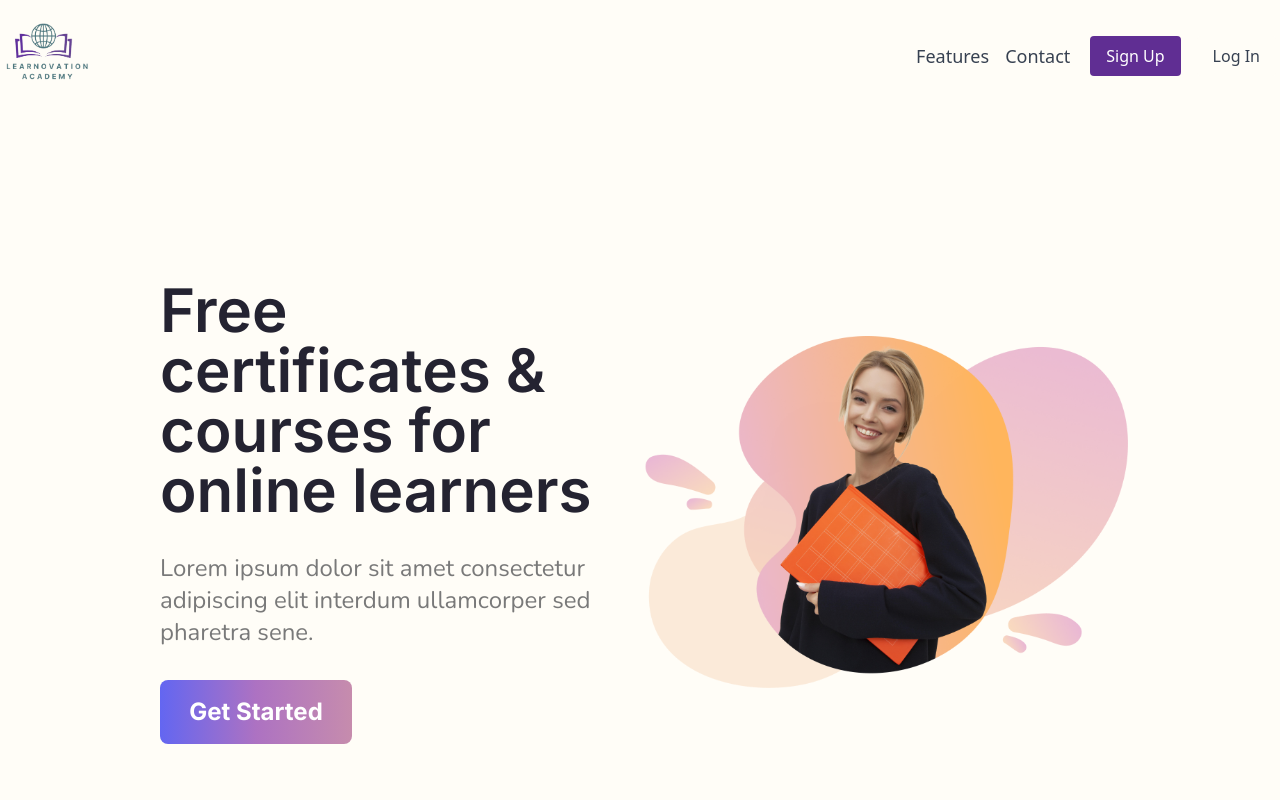
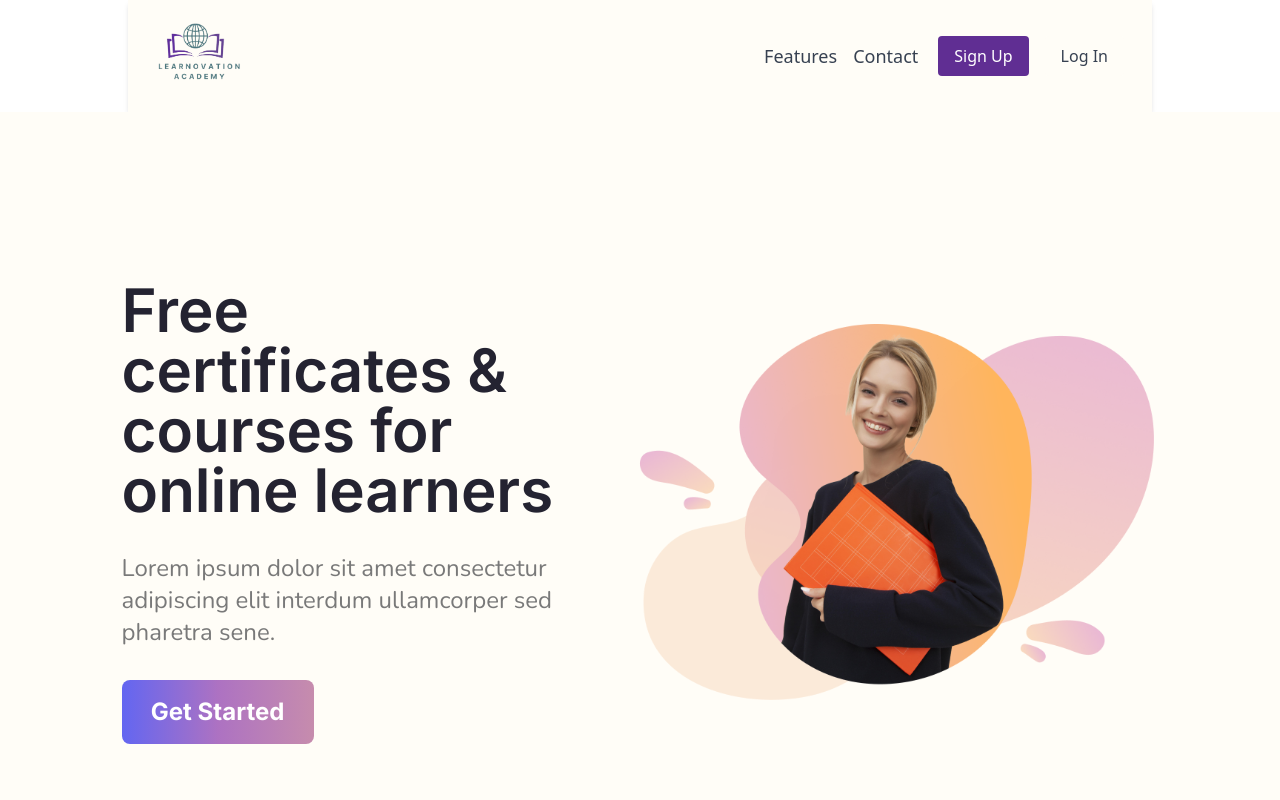
Before and after one commit to FevenSeyfu/Learnovation-by-innov8ors, a React (Vite) app in the folder Frontend/: page / in a window 1280 px wide. Shown: the top 800 px of the page. Built offline with nearby package versions, Linux system fonts and the light colour scheme.

Commit message:
update header to route to feature and contact page change features link to home

```diff
--- a/Frontend/src/Pages/LandingPage/HomePage.jsx
+++ b/Frontend/src/Pages/LandingPage/HomePage.jsx
@@ -8,7 +8,9 @@ const HomePage = () => {
   return (
     <div className="bg-lightOrange">
         <Hero />
-        <Features />
+       <div id="features">
+       <Features />
+       </div>
         <HowItWorks />
         <CallToAction />
     </div>
--- a/Frontend/src/components/LandingPage/Header/Header.jsx
+++ b/Frontend/src/components/LandingPage/Header/Header.jsx
@@ -1,10 +1,23 @@
-// eslint-disable-next-line no-unused-vars
 import React from "react";
-import { Link } from "react-router-dom";
+import { Link, useLocation, useNavigate } from "react-router-dom";
 
 const Header = () => {
+  const navigate = useNavigate ();
+  const location = useLocation();
+
+  const scrollToFeatures = () => {
+    if (window.location.pathname !== "/") {
+      navigate("/", { replace: true });
+    }
+    setTimeout(() => {
+      const featuresSection = document.getElementById("features");
+      if (featuresSection) {
+        featuresSection.scrollIntoView({ behavior: "smooth" });
+      }
+    }, 0);
+  };
   return (
-    <header className="bg-lightOrange py-4 shadow-md">
+    <header className="bg-lightOrange py-4 shadow-md px-6  md:mx-[10%] md:w-[80%]">
       <div className="container mx-auto flex justify-between items-center">
         <Link to="/" className="flex items-center">
           <img
@@ -16,15 +29,21 @@ const Header = () => {
         <nav className="flex items-center space-x-4">
           <ul className="flex space-x-4 text-sm md:text-lg font-medium items-center">
             <li>
-              <Link
-                to="/features"
-                className="text-gray-700 hover:text-gray-900"
-              >
-                Features
-              </Link>
+            {location.pathname === "/contact" ? (
+                 <Link to="/" className="text-gray-700 hover:text-gray-900 cursor-pointer">
+                 Home
+               </Link>
+              ) : (
+                <button
+                  onClick={scrollToFeatures}
+                  className="text-gray-700 hover:text-gray-900 cursor-pointer"
+                >
+                  Features
+                </button>
+              )}
             </li>
             <li>
-              <Link to="/contact" className="text-gray-700 hover:text-gray-900">
+              <Link to="/contact" className="text-gray-700 hover:text-gray-900 cursor-pointer">
                 Contact
               </Link>
             </li>
@@ -33,13 +52,13 @@ const Header = () => {
           <div className="flex items-center space-x-4 px-1">
             <Link
               to="/signup"
-              className="bg-purple hover:opacity-95 text-white font-medium py-2 px-4 rounded focus:outline-none focus:shadow-outline"
+              className="bg-purple hover:opacity-95 text-white font-medium py-2 px-4 rounded focus:outline-none focus:shadow-outline cursor-pointer"
             >
               Sign Up
             </Link>
             <Link
               to="/login"
-              className="bg-lightOrange hover:bg-gray-100 text-gray-700 font-medium py-2 px-4 rounded focus:outline-none focus:shadow-outline"
+              className="bg-lightOrange hover:bg-gray-100 text-gray-700 font-medium py-2 px-4 rounded focus:outline-none focus:shadow-outline cursor-pointer"
             >
               Log In
             </Link>
--- a/Frontend/src/components/LandingPage/Home/Features.jsx
+++ b/Frontend/src/components/LandingPage/Home/Features.jsx
@@ -6,7 +6,7 @@ import HeadingH1 from "../../utility/Home/HeadingH1";
 
 const Features = () => {
   return (
-    <div className="flex flex-col gap-7 md:gap-11 mt-7 px-[45px] md:px-[10%] justify-center items-center font-nunito md:font-inter">
+    <div id="features" className="flex flex-col gap-7 md:gap-11 mt-7 px-[45px] md:px-[10%] justify-center items-center font-nunito md:font-inter">
       <div id="title" className="flex flex-col gap-8 items-center  text-left ">
         <TitleBtn>Features</TitleBtn>
         <HeadingH1>
--- a/Frontend/src/components/LandingPage/Home/Hero.jsx
+++ b/Frontend/src/components/LandingPage/Home/Hero.jsx
@@ -10,7 +10,7 @@ const Hero = () => {
     navigate("/signup");
   };
   return (
-    <div className="h-screen w-full flex flex-col-reverse md:gap-8 md:flex-row items-center justify-center px-6  md:mx-[10%] md:w-[80%] gap-7">
+    <div className="h-screen w-full flex flex-col-reverse md:gap-8 md:flex-row items-center justify-center px-6  md:mx-[7%] md:w-[85%] gap-7">
       <section className="w-full md:w-1/2 flex flex-col md:gap-8 px-2 text-left gap-2 font-nunito">
         <h1 className=" md:font-inter text-4xl font-extrabold md:font-semibold  md:text-5xl lg:text-6xl leading-tight text-darkGray">
           Free certificates & courses for online learners
--- a/Frontend/src/components/LandingPage/Home/HowItWorks.jsx
+++ b/Frontend/src/components/LandingPage/Home/HowItWorks.jsx
@@ -6,7 +6,7 @@ const HowItWorks = () => {
   return (
     <div className="px-[45px] md:px-[8%] flex flex-col gap-12 md:mt-20">
       <div id="title" className="flex flex-col gap-8 items-center text-left ">
-        <TitleBtn>How It Work</TitleBtn>
+        <TitleBtn>How It Works</TitleBtn>
         <HeadingH1>Work smarter <br /> with easy access for user..</HeadingH1>
       </div>
       <img src={demoImg} alt="Demo Image" />
```
